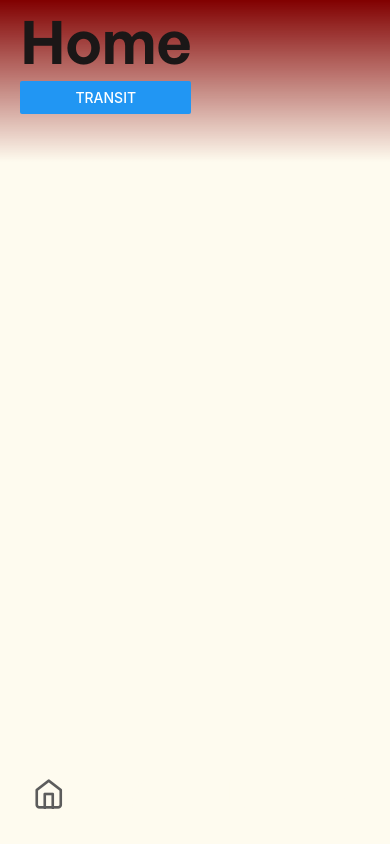
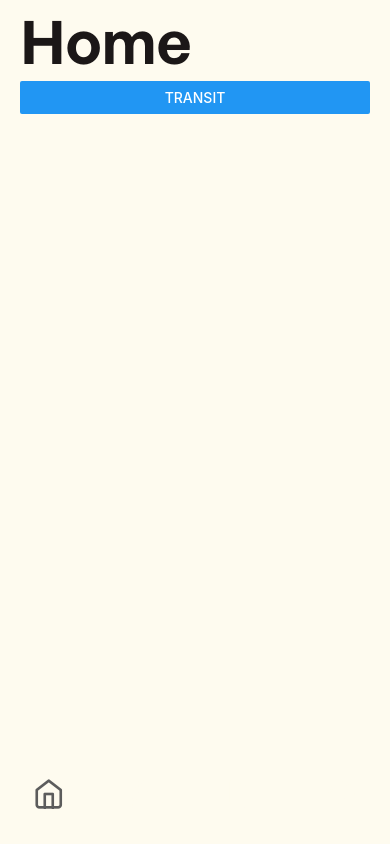
Before and after one commit to Trudeau-SAC/pethsapp-2.0, a React Native app: screen /Home in a window 390 px wide. Built offline with nearby package versions, Linux system fonts and the light colour scheme.

Commit message:
Update layout component

```diff
--- a/components/Layout.js
+++ b/components/Layout.js
@@ -1,45 +1,36 @@
-import { ScrollView, View } from 'react-native';
+import { StyleSheet, ScrollView, View } from 'react-native';
 import { useSafeAreaInsets } from 'react-native-safe-area-context';
 import { useTheme } from '@react-navigation/native';
-import { LinearGradient } from 'expo-linear-gradient';
 
 /**
- * Provides styles common to all screens
- * @param {boolean} scrolling - Whether the screen should scroll
+ * Provides a consistent layout for all screens
+ * @param {boolean} hasTabBar - Whether the screen shows the tab bar, so padding can be added to the bottom
  */
-export default function Layout({ children, scrolling }) {
+export default function Layout({ children, hasTabBar }) {
   const insets = useSafeAreaInsets();
   const theme = useTheme();
 
-  const content = (
-    <>
-      <LinearGradient
-        style={{
-          height: 162,
-        }}
-        colors={[theme.colors.primary + 'FF', theme.colors.primary + '00']}
-        start={{ x: 0, y: 0 }}
-        end={{ x: 0, y: 1 }}
-      />
-      <View
-        style={{
-          flex: 1,
-          // Padding is set to the safe area insets to avoid the notch on ios
-          paddingTop: insets.top,
-          // Account for tab bar height
-          paddingBottom: theme.tabBarHeight,
-          // Left and right padding
-          paddingLeft: theme.spacing.s5,
-          paddingRight: theme.spacing.s5,
-          position: 'absolute',
-          top: 0,
-        }}
+  const styles = StyleSheet.create({
+    container: {
+      flex: 1,
+      paddingTop: insets.top,
+      paddingBottom: insets.bottom,
+    },
+    scrollView: {
+      paddingLeft: theme.spacing.s5,
+      paddingRight: theme.spacing.s5,
+      paddingBottom: hasTabBar ? theme.tabBarHeight - insets.bottom : 0,
+    },
+  });
+
+  return (
+    <View style={styles.container}>
+      <ScrollView
+        contentContainerStyle={styles.scrollView}
+        alwaysBounceVertical={false}
       >
         {children}
-      </View>
-    </>
+      </ScrollView>
+    </View>
   );
-
-  // Renders a different type of container depending on whether the screen should scroll
-  return <ScrollView>{content}</ScrollView>;
 }
--- a/screens/community/ClubsList.js
+++ b/screens/community/ClubsList.js
@@ -3,7 +3,7 @@ import Text from '../../components/Text';
 
 const ClubsList = () => {
   return (
-    <Layout scrolling>
+    <Layout>
       <Text variant="heading2" color="text">
         Clubs List
       </Text>
--- a/screens/community/Community.js
+++ b/screens/community/Community.js
@@ -1,12 +1,10 @@
-import { ScrollView } from 'react-native';
 import Card from '../../components/Card';
 import Layout from '../../components/Layout';
 import Text from '../../components/Text';
 
 const Community = ({ navigation }) => {
   return (
-    <Layout scrolling>
-      <ScrollView>
+    <Layout hasTabBar>
       <Text variant="heading2" color="text">
         Community
       </Text>
@@ -17,7 +15,6 @@ const Community = ({ navigation }) => {
         navigateTo="Clubs List"
         imageSource={require('../../assets/graphics/clubs-list.png')}
       />
-      </ScrollView>
     </Layout>
   );
 };
--- a/screens/home/Home.js
+++ b/screens/home/Home.js
@@ -1,19 +1,14 @@
-import { Button, ScrollView } from 'react-native';
+import { Button } from 'react-native';
 import Layout from '../../components/Layout';
 import Text from '../../components/Text';
 
 const Home = ({ navigation }) => {
   return (
-    <Layout scrolling>
-      <ScrollView>
-        <Text variant="heading1" color="text">
-          Home
-        </Text>
-        <Button
-          title="Transit"
-          onPress={() => navigation.navigate('Transit')}
-        />
-      </ScrollView>
+    <Layout hasTabBar>
+      <Text variant="heading1" color="text">
+        Home
+      </Text>
+      <Button title="Transit" onPress={() => navigation.navigate('Transit')} />
     </Layout>
   );
 };
--- a/screens/home/Transit.js
+++ b/screens/home/Transit.js
@@ -1,10 +1,9 @@
-import { StyleSheet, View } from 'react-native';
 import Text from '../../components/Text';
 import Layout from '../../components/Layout';
 
 const Transit = () => {
   return (
-    <Layout scrolling>
+    <Layout>
       <Text variant="heading3" color="text">
         Transit
       </Text>
--- a/screens/resources/Resources.js
+++ b/screens/resources/Resources.js
@@ -1,15 +1,12 @@
-import { ScrollView } from 'react-native';
 import Layout from '../../components/Layout';
 import Text from '../../components/Text';
 
 const Resources = ({ navigation }) => {
   return (
-    <Layout scrolling>
-      <ScrollView>
-        <Text variant="heading2" color="text">
-          Resources
-        </Text>
-      </ScrollView>
+    <Layout hasTabBar>
+      <Text variant="heading2" color="text">
+        Resources
+      </Text>
     </Layout>
   );
 };
--- a/screens/settings/Settings.js
+++ b/screens/settings/Settings.js
@@ -12,7 +12,7 @@ const Settings = () => {
   };
 
   return (
-    <Layout>
+    <Layout hasTabBar>
       <Text variant="heading2" color="text">
         Settings
       </Text>
```
Lines whose indentation alone changed are shown as unchanged.
